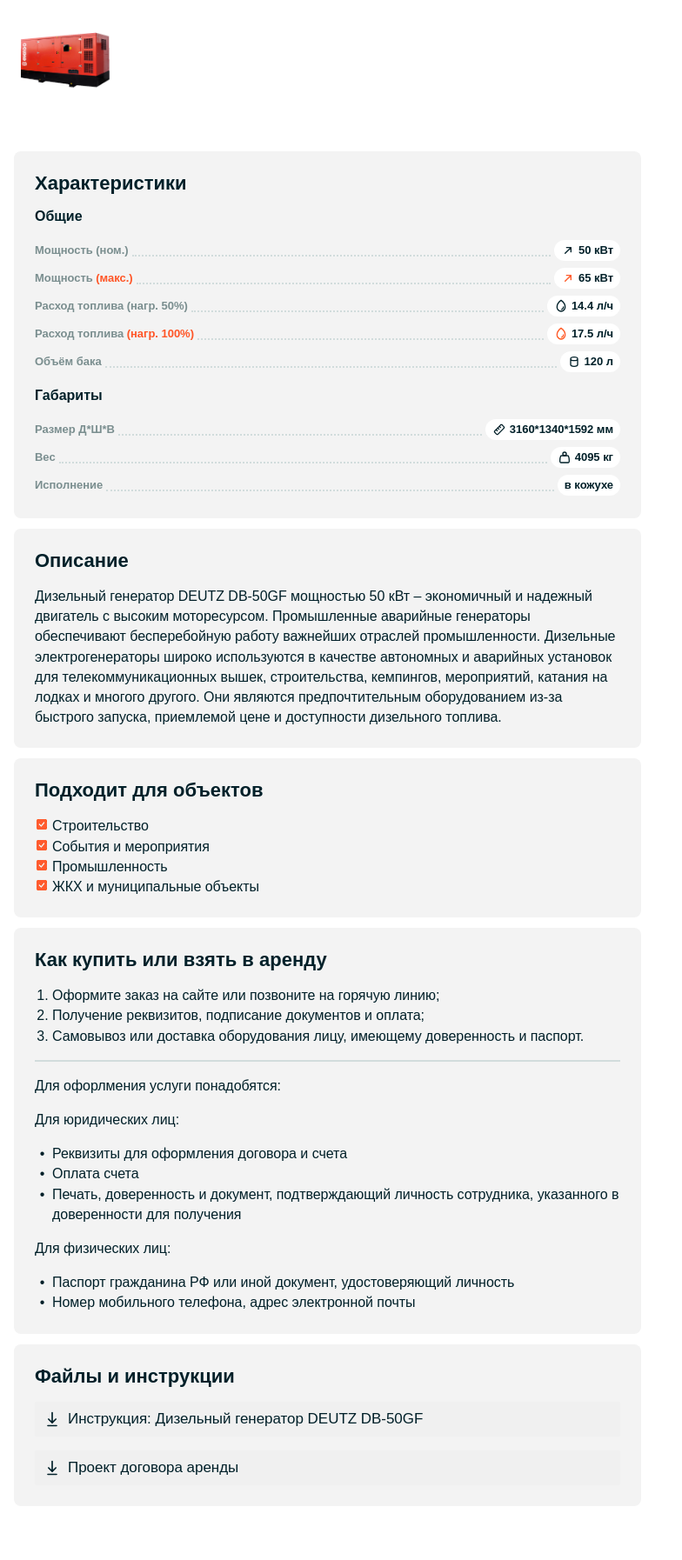
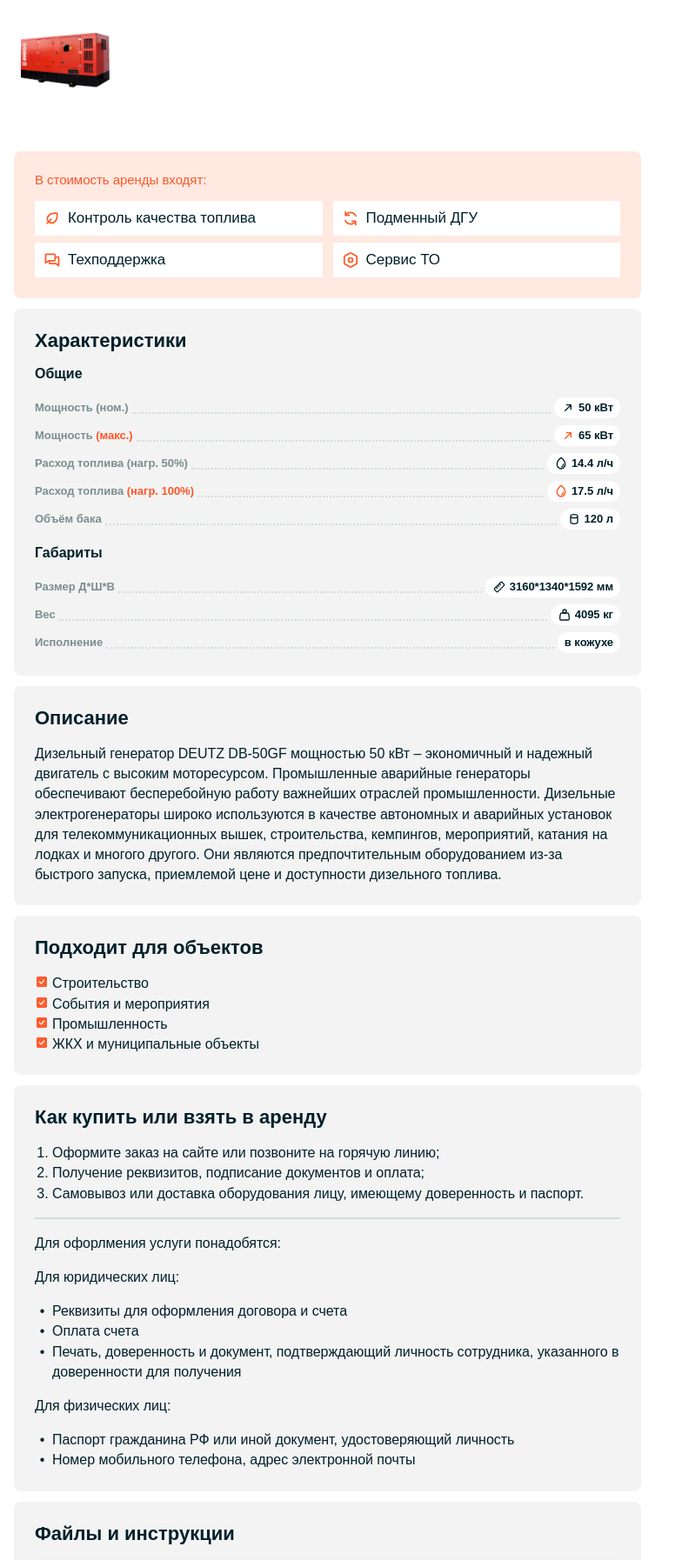
Before and after one commit to CommaSoftware/mobile-electro, a PHP site: page /product-page.html in a window 1280 px wide. Shown: the part 1169-2963 px from the top of the page at 87% size, without its empty margins (0-784 px from the left). Run offline with PHP 8.4, Linux system fonts and the light colour scheme; some web fonts are replaced.

Commit message:
Add: Добаил тарифный блок на страницу продукта

```diff
--- a/layout/assets/css/cms-content.css
+++ b/layout/assets/css/cms-content.css
@@ -1,4 +1,6 @@
 .cms-content {
+  --cms-content-color-primary: var(--color-elem-primary);
+  --cms-content-font-size: var(--font-size-span-m);
   display: flex;
   flex-direction: column;
   gap: 16px;
@@ -15,7 +17,7 @@
 .cms-content h5,
 .cms-content h6 {
   --heading-font-size: var(--font-size-h2);
-  --heading-color: var(--color-elem-primary);
+  --heading-color: var(--cms-content-color-primary);
   --heading-font-weight: 600;
 
   font-family: var(--font-name-heading);
@@ -50,8 +52,8 @@
 
 .cms-content p,
 .cms-content li {
-  color: var(--color-elem-primary);
-  font-size: var(--font-size-span-m);
+  color: var(--cms-content-color-primary);
+  font-size: var(--cms-content-font-size);
   font-weight: 500;
   letter-spacing: var(--font-letter-spacing);
   line-height: 145%;
--- a/layout/assets/css/entities/view-block.css
+++ b/layout/assets/css/entities/view-block.css
@@ -6,6 +6,14 @@
 
 .view-block__heading {
   display: block;
+}
+
+.view-block.is-acccent {
+  background-color: var(--color-bg-accent);
+}
+
+.view-block.is-acccent .view-block__heading {
+  color: var(--color-elem-accent-secondary);
 }
 
 .view-block__content {
--- a/layout/assets/css/shared/icons.css
+++ b/layout/assets/css/shared/icons.css
@@ -184,17 +184,17 @@
 }
 
 .icon.is-color-white {
-  filter: var(--icon-filter-white);
+  filter: var(--icon-filter-white) !important;
 }
 
 .icon.is-color-hilight {
-  filter: var(--icon-filter-hilight);
+  filter: var(--icon-filter-hilight) !important;
 }
 
 .icon.is-color-accent {
-  filter: var(--icon-filter-accent);
+  filter: var(--icon-filter-accent) !important;
 }
 
 .icon.is-color-blue {
-  filter: var(--icon-filter-blue);
+  filter: var(--icon-filter-blue) !important;
 }
--- a/layout/assets/css/widgets/product.css
+++ b/layout/assets/css/widgets/product.css
@@ -127,6 +127,49 @@
   object-fit: contain;
 }
 
+.product__rate-list {
+  display: grid;
+  grid-template-columns: 1fr 1fr;
+  gap: 8px 12px;
+}
+
+.product-rate-list-item {
+  background-color: var(--color-bg-primary);
+  border-radius: var(--border-radius-s);
+  height: fit-content;
+}
+
+.product-rate-list-item summary::marker {
+  content: "";
+}
+
+.product-rate-list-item .button {
+  width: 100%;
+  max-width: var(--space-column-4);
+  --button-bg: var(--color-bg-primary);
+}
+
+.product-rate-list-item__content {
+  --cms-content-color-primary: var(--color-elem-secondary);
+  --cms-content-font-size: var(--font-size-span-xs);
+  padding: 2px 12px 12px 12px;
+}
+
+.product-rate-list-item[open] .product-rate-list-item__content {
+  animation: productRateListItemOpen var(--transition-ml);
+}
+
+@keyframes productRateListItemOpen {
+  0% {
+    opacity: 0;
+    transform: translateY(-32px);
+  }
+  100% {
+    opacity: 1;
+    transform: translateY(0);
+  }
+}
+
 /* ---------- Adaptation ---------- */
 @media screen and (max-width: 1024px) {
   .product .content-wrapper {
@@ -169,3 +212,9 @@
     display: contents;
   }
 }
+
+@media screen and (max-width: 480px) {
+  .product__rate-list {
+    grid-template-columns: 1fr;
+  }
+}
--- a/layout/product-page.html
+++ b/layout/product-page.html
@@ -243,6 +243,82 @@
                   alt=""
                   class="product-slider-item__img"
                 />
+              </div>
+            </div>
+          </div>
+          <div class="view-block is-acccent" id="characteristics">
+            <span class="view-block__heading span is-size-s">
+              В стоимость аренды входят:
+            </span>
+            <div class="view-block__content cms-content">
+              <div class="product__rate-list">
+                <details class="product-rate-list-item">
+                  <summary>
+                    <div
+                      class="button is-no-hover is-style-secondary is-size-l"
+                    >
+                      <span
+                        class="icon is-color-accent"
+                        data-type="leaf"
+                      ></span>
+                      Контроль качества топлива
+                    </div>
+                  </summary>
+                  <div class="product-rate-list-item__content">
+                    <p>
+                      Контроль качества и уровня топлива, для обеспечения
+                      стабильности работы
+                    </p>
+                  </div>
+                </details>
+                <details class="product-rate-list-item">
+                  <summary>
+                    <div
+                      class="button is-no-hover is-style-secondary is-size-l"
+                    >
+                      <span
+                        class="icon is-color-accent"
+                        data-type="arrow-reload"
+                      ></span>
+                      Подменный ДГУ
+                    </div>
+                  </summary>
+                  <div class="product-rate-list-item__content">
+                    <p>
+                      Оперативная замена генератора, без простоя при
+                      неисправности
+                    </p>
+                  </div>
+                </details>
+                <details class="product-rate-list-item">
+                  <summary>
+                    <div
+                      class="button is-no-hover is-style-secondary is-size-l"
+                    >
+                      <span
+                        class="icon is-color-accent"
+                        data-type="chat-conversation"
+                      ></span>
+                      Техподдержка
+                    </div>
+                  </summary>
+                  <div class="product-rate-list-item__content">
+                    <p>Круглосуточная консультация и помощь специалистов</p>
+                  </div>
+                </details>
+                <details class="product-rate-list-item">
+                  <summary>
+                    <div
+                      class="button is-no-hover is-style-secondary is-size-l"
+                    >
+                      <span class="icon is-color-accent" data-type="cog"></span>
+                      Сервис ТО
+                    </div>
+                  </summary>
+                  <div class="product-rate-list-item__content">
+                    <p>Регулярное обслуживание оборужования</p>
+                  </div>
+                </details>
               </div>
             </div>
           </div>
```
